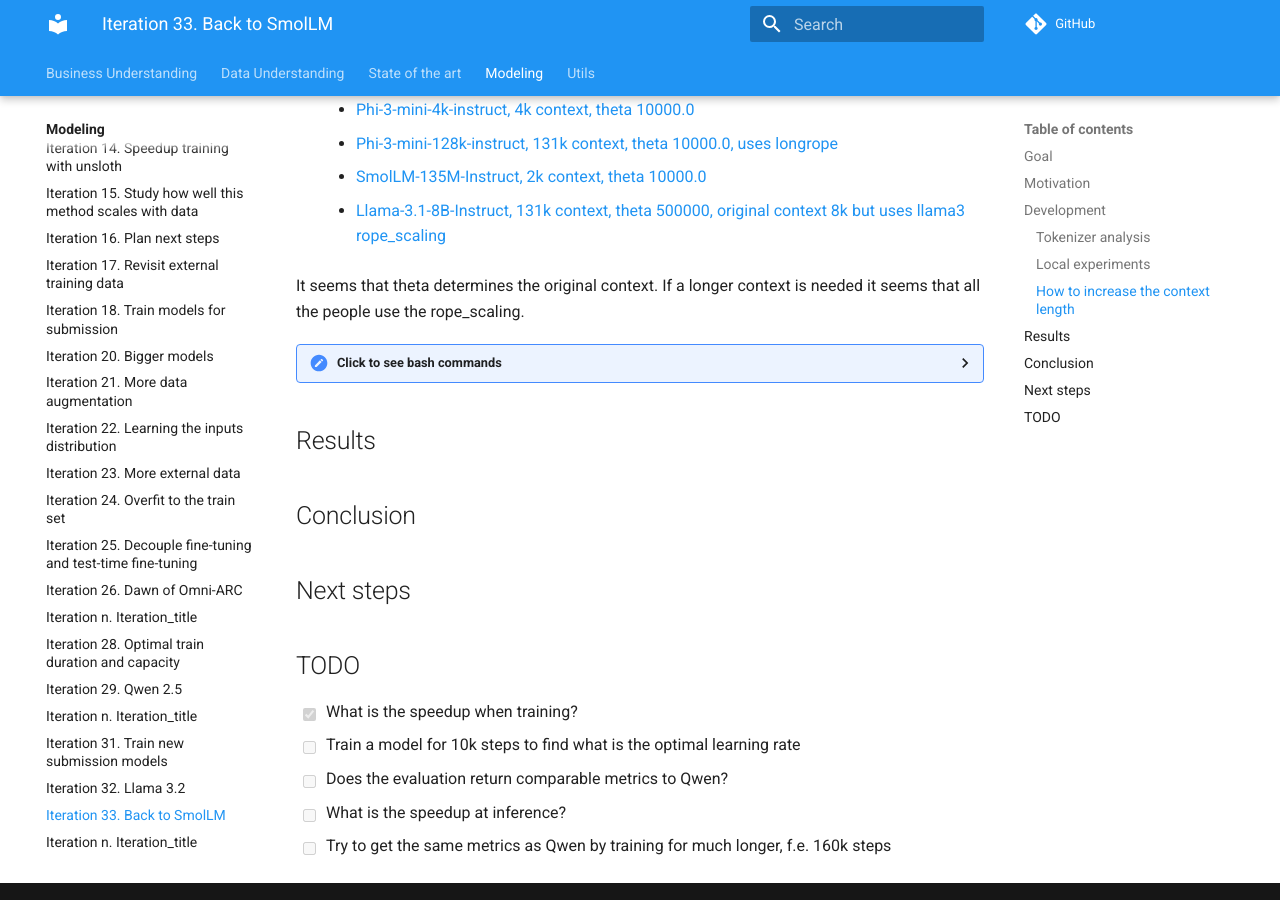
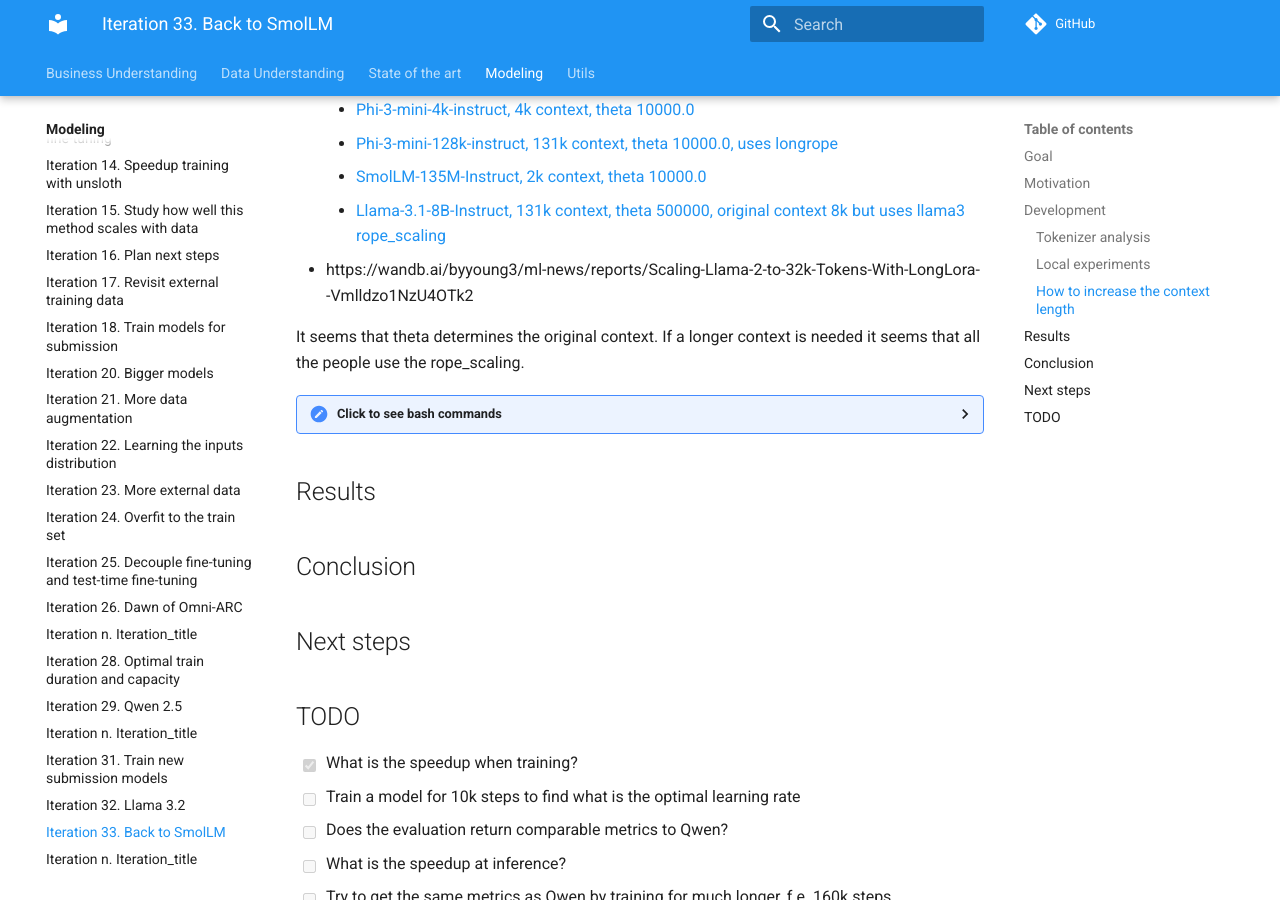
Before and after one commit to zhengjunyao-work/arc24, an MkDocs documentation site: the page built from docs/modeling/Iteration_33_back_to_smollm.md, in a window 1280 px wide and 900 px high, scrolled down 1495 px. Built offline with MkDocs 1.6.1 and Material for MkDocs 9.7.7, drawn with Linux system fonts in a browser that asks for light colours; comment, search, counter and statistics services are not loaded; some of the changed lines change nothing that is shown.

Commit message:
added link

```diff
--- a/docs/modeling/Iteration_33_back_to_smollm.md
+++ b/docs/modeling/Iteration_33_back_to_smollm.md
@@ -142,6 +142,7 @@
   - [Phi-3-mini-128k-instruct, 131k context, theta 10000.0, uses longrope](https://huggingface.co/microsoft/Phi-3-mini-128k-instruct/blob/main/config.json)
   - [SmolLM-135M-Instruct, 2k context, theta 10000.0](https://huggingface.co/HuggingFaceTB/SmolLM-135M-Instruct/blob/main/config.json)
   - [Llama-3.1-8B-Instruct, 131k context, theta 500000, original context 8k but uses llama3 rope_scaling](https://huggingface.co/meta-llama/Llama-3.1-8B-Instruct/blob/main/config.json)
+- https://wandb.ai/byyoung3/ml-news/reports/Scaling-Llama-2-to-32k-Tokens-With-LongLora--Vmlldzo1NzU4OTk2
 
 It seems that theta determines the original context. If a longer context is needed it seems that all the people
 use the rope_scaling.
```
